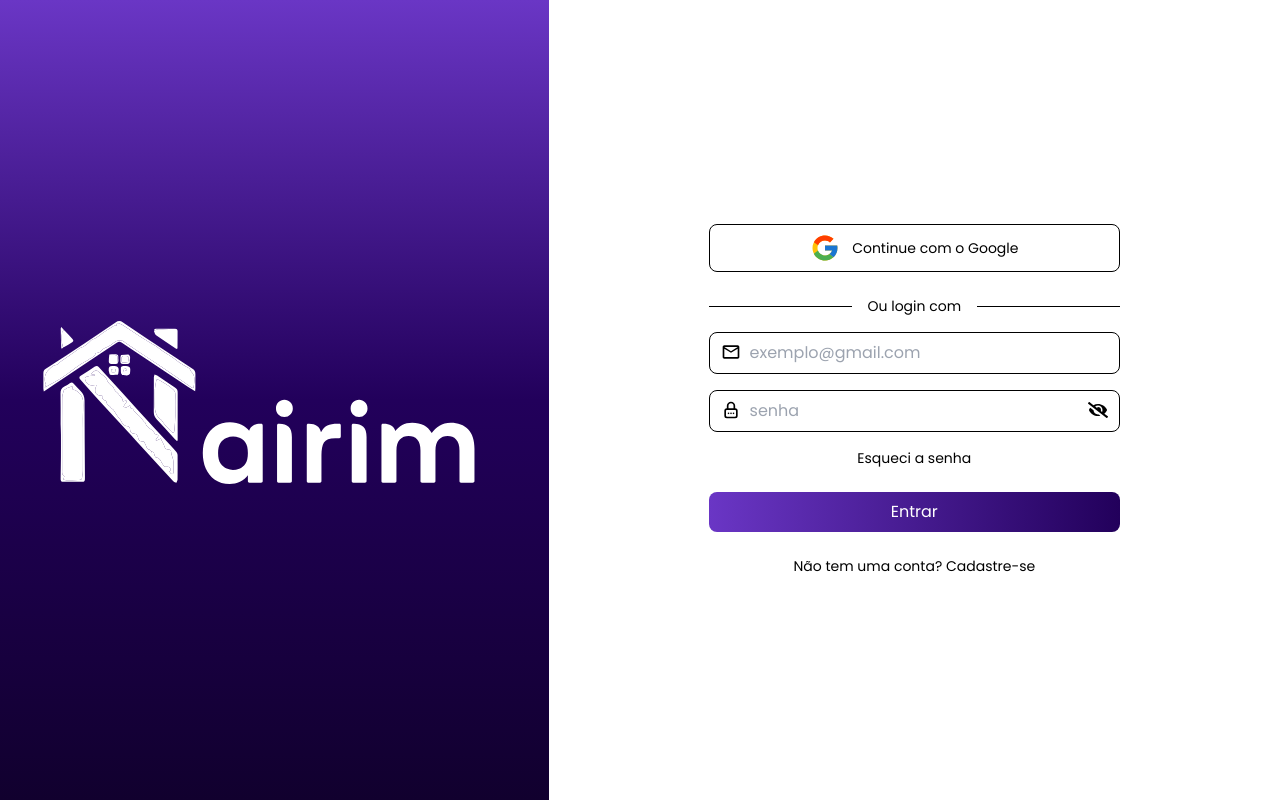
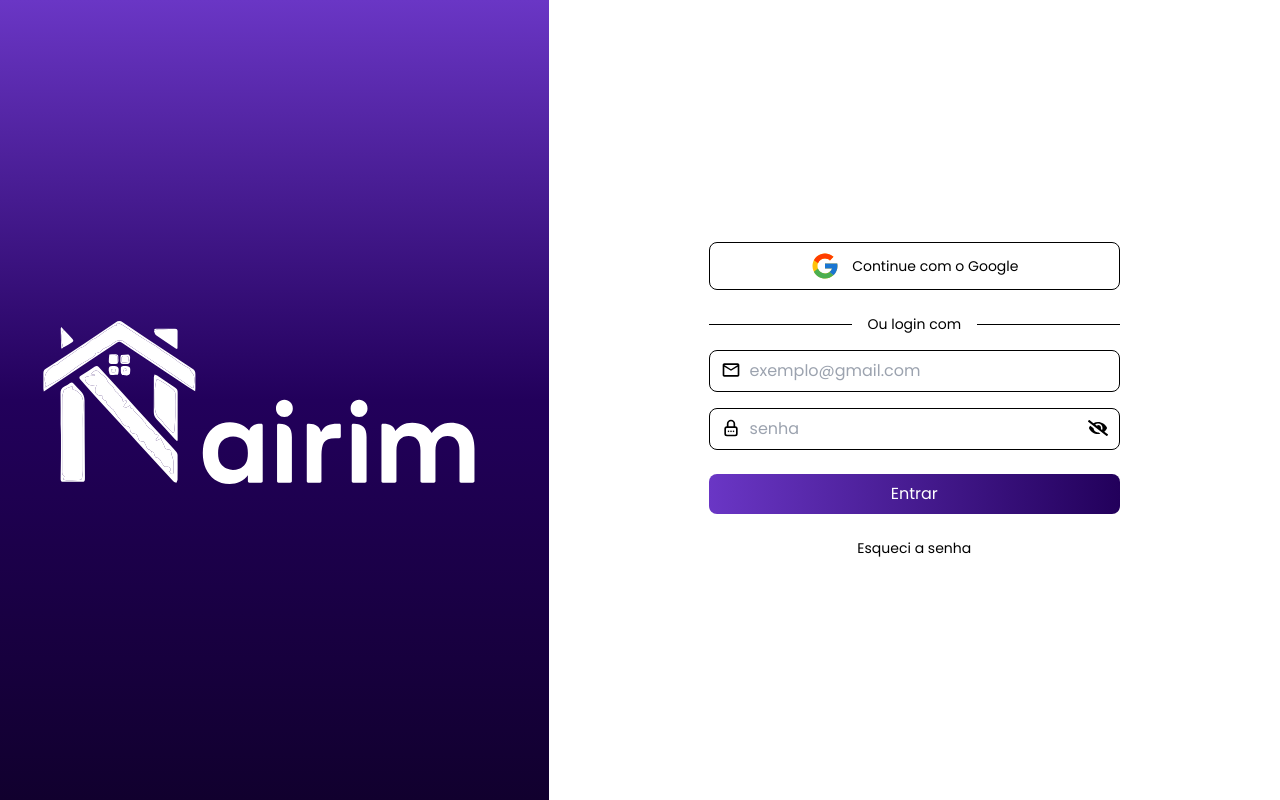
Before and after one commit to Nairim-holding/front-nairim-holding, a Next.js app: page /login in a window 1280 px wide. Built offline with nearby package versions, Linux system fonts and the light colour scheme.

Commit message:
chore: cadastre-se removido da tela de login

```diff
--- a/src/app/login/page.tsx
+++ b/src/app/login/page.tsx
@@ -137,10 +137,6 @@
             </div>
           )}
 
-          <Link href="/forgot-password" className="text-sm text-center text-gray-500">
-            Esqueci a senha
-          </Link>
-
           <button
             type="submit"
             disabled={isLoading}
@@ -152,9 +148,10 @@
           </button>
         </form>
 
-        <Link href="/signup" className="text-sm text-center text-gray-600 mt-6">
-          Não tem uma conta? Cadastre-se
-        </Link>
+          <Link href="/forgot-password" className="text-sm text-center text-gray-500 mt-6">
+            Esqueci a senha
+          </Link>
+
       </section>
     </section>
   );
```
